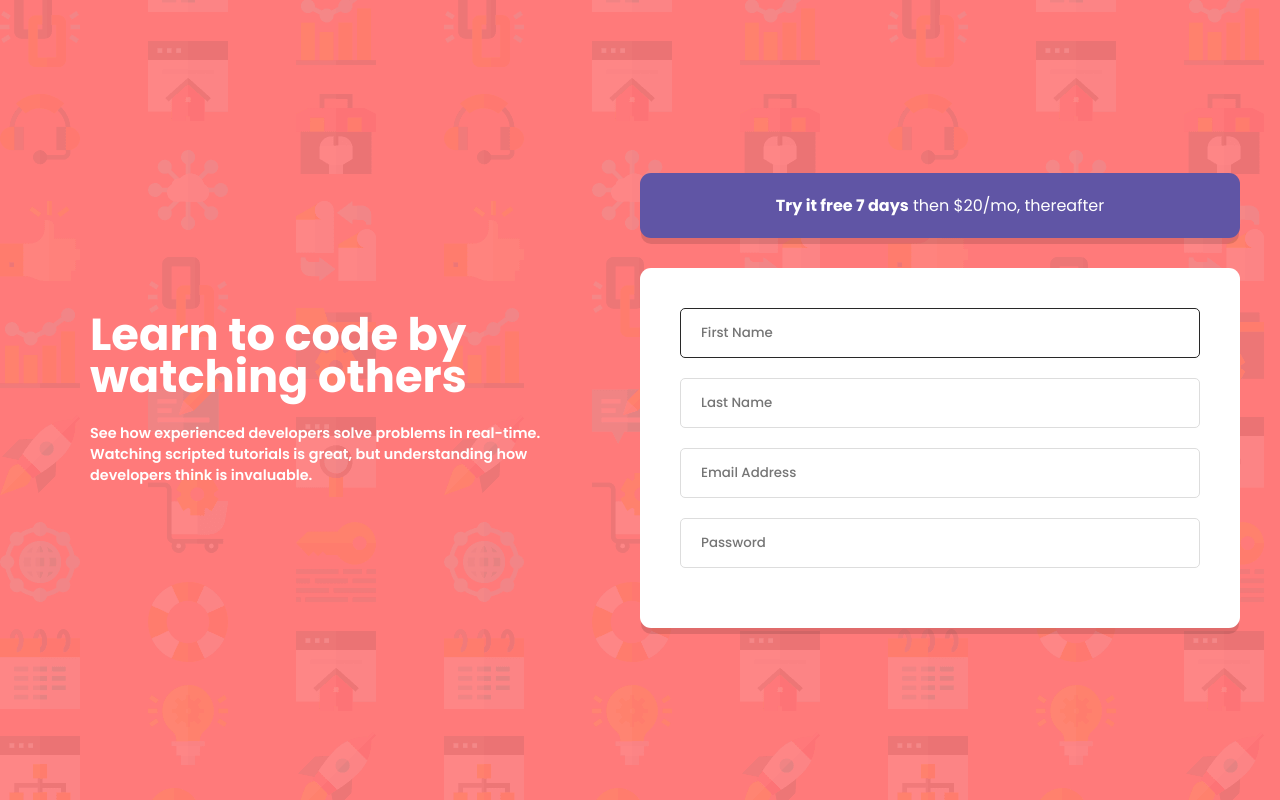
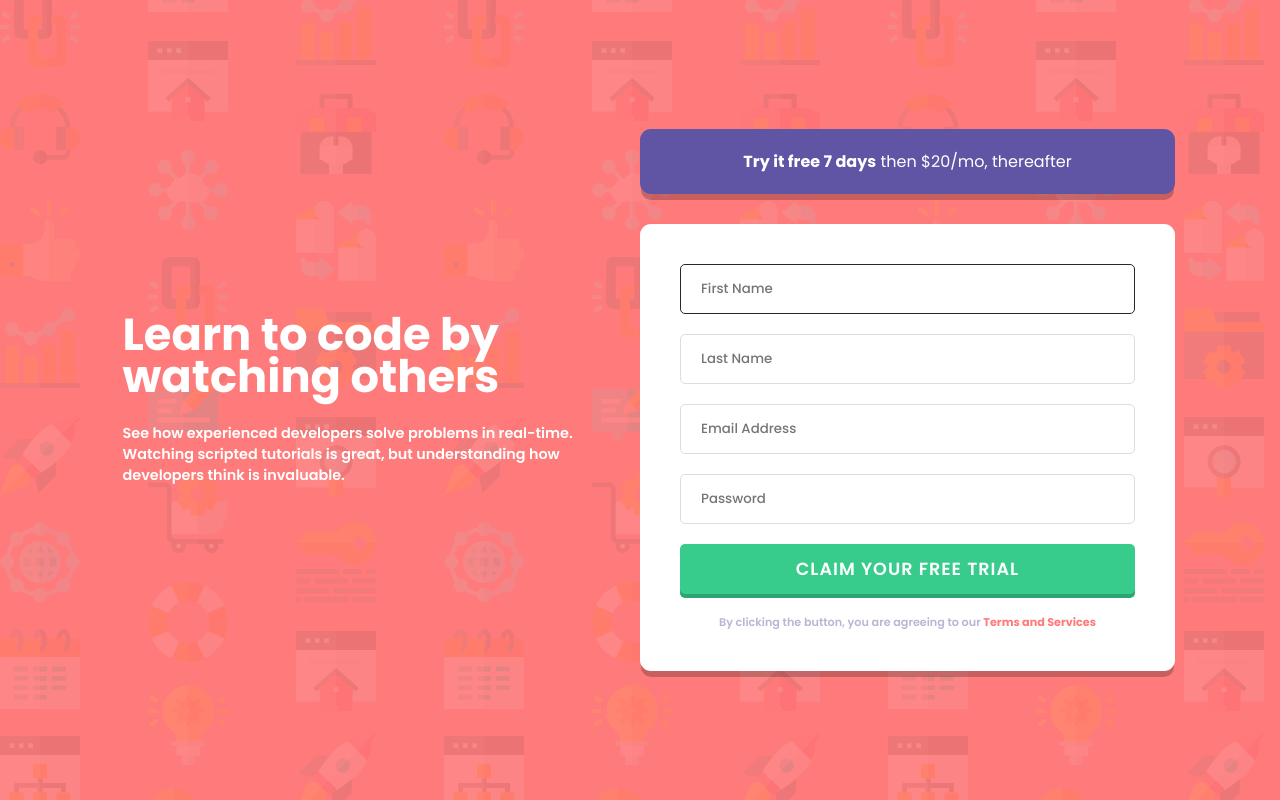
Before and after one commit to kdumagalhaes/signup-form-reactjs, a React (Create React App) app: page / in a window 1280 px wide. Built offline with nearby package versions, Linux system fonts and the light colour scheme.

Commit message:
finished form with btn component

```diff
--- a/package.json
+++ b/package.json
@@ -7,6 +7,7 @@
     "@testing-library/react": "^9.3.2",
     "@testing-library/user-event": "^7.1.2",
     "formik": "^2.1.5",
+    "polished": "^3.6.7",
     "react": "^16.13.1",
     "react-dom": "^16.13.1",
     "react-scripts": "3.4.3",
--- /dev/null
+++ b/src/components/Buttons/SuccessBtn/SuccessBtn.js
@@ -0,0 +1,13 @@
+import React from 'react';
+import { SuccessBtnTag } from './SuccessBtnStyles';
+
+
+const SuccessBtn = () => {
+    return (
+        <SuccessBtnTag>
+            Claim your free trial
+        </SuccessBtnTag>
+    )
+}
+
+export default SuccessBtn
--- /dev/null
+++ b/src/components/Buttons/SuccessBtn/SuccessBtnStyles.js
@@ -0,0 +1,24 @@
+import styled from 'styled-components'
+
+export const SuccessBtnTag = styled.button `
+    width: 100%;
+    height: 50px;
+    background-color: ${({theme}) => theme.colors.color2};
+    border: none;
+    border-radius: 5px;
+    box-shadow: 0px 4px 0px 0px hsl(154, 59%, 41%);
+    margin-bottom: 20px;
+    transform: translateY();
+    transition: box-shadow 0.2s, transform 0.2s;
+    color: #fff;
+    text-align: center;
+    text-transform: uppercase;
+    font-weight: 600;
+    font-size: 1.1rem;
+    letter-spacing: 1px;
+
+    &:hover {
+        box-shadow: none;
+        transform: translateY(4px);
+    }
+`
--- a/src/components/Forms/SignUpForm/SignUpForm.js
+++ b/src/components/Forms/SignUpForm/SignUpForm.js
@@ -1,17 +1,24 @@
 import React from 'react';
 import { FormDiv, FormTag } from './SignUpFormStyles';
+import { Formik } from 'formik';
 
 import PriceCTA from '../../CTAs/PriceCTA/PriceCTA';
+import SuccessBtn from '../../Buttons/SuccessBtn/SuccessBtn';
 
 const SignUpForm = () => {
   return (
     <FormDiv>
       <PriceCTA />
       <FormTag>
-        <input type="text" placeholder="First Name" autoFocus/>
+        <input type="text" placeholder="First Name" autoFocus />
         <input type="text" placeholder="Last Name" />
         <input type="email" placeholder="Email Address" />
         <input type="password" placeholder="Password" />
+        <SuccessBtn />
+        <span>
+          By clicking the button, you are agreeing to our{' '}
+          <a href="/">Terms and Services</a>
+        </span>
       </FormTag>
     </FormDiv>
   );
--- a/src/components/Forms/SignUpForm/SignUpFormStyles.js
+++ b/src/components/Forms/SignUpForm/SignUpFormStyles.js
@@ -17,8 +17,8 @@ export const FormTag = styled.div`
   display: flex;
   flex-direction: column;
   background-color: #fff;
-  border-radius: ${({theme}) => theme.borderRadius};
-  box-shadow: ${({theme}) => theme.primaryShadow};
+  border-radius: ${({ theme }) => theme.borderRadius};
+  box-shadow: ${({ theme }) => theme.primaryShadow};
 
   input {
     margin-bottom: 20px;
@@ -33,4 +33,22 @@ export const FormTag = styled.div`
       border: 1px solid #282828;
     }
   }
+
+  span {
+    font-size: 0.7rem;
+    text-align: center;
+    color: ${({ theme }) => theme.colors.color5};
+    font-weight: 600;
+
+    a {
+      color: ${({ theme }) => theme.colors.color1};
+      font-weight: 800;
+      text-decoration: none;
+      transition: color 0.3s;
+
+      &:hover {
+        color: hsl(0, 40%, 74%);
+      }
+    }
+  }
 `;
--- a/src/styles/reset.js
+++ b/src/styles/reset.js
@@ -11,16 +11,19 @@ export const Reset = createGlobalStyle`
 
 .app {
     height: 100vh;
+    width: 100%;
+    max-width: 1150px;
     display: flex;
     align-items: center;
     padding: 0 40px 0 40px;
+    margin: 0 auto;
 }
 
-input {
+input, button {
     font-family: 'Poppins', sans-serif;
 }
 
-body, button, textarea {
+body, textarea {
     text-rendering: optimizeLegibility !important;
         -webkit-font-smoothing: antialiased !important;
         font-family: 'Poppins', sans-serif;
--- a/src/styles/theme.js
+++ b/src/styles/theme.js
@@ -11,5 +11,5 @@ export default {
 
     borderRadius: '11px',
 
-    primaryShadow: '0px 7px 0px -1px rgba(0,0,0,0.12)',
+    primaryShadow: '0px 7px 0px -1px rgba(0,0,0,0.22)',
 }
```
Also changed, not shown: 1 other file (tests, documents, lock files or other folders). Lines whose indentation alone changed are shown as unchanged.
